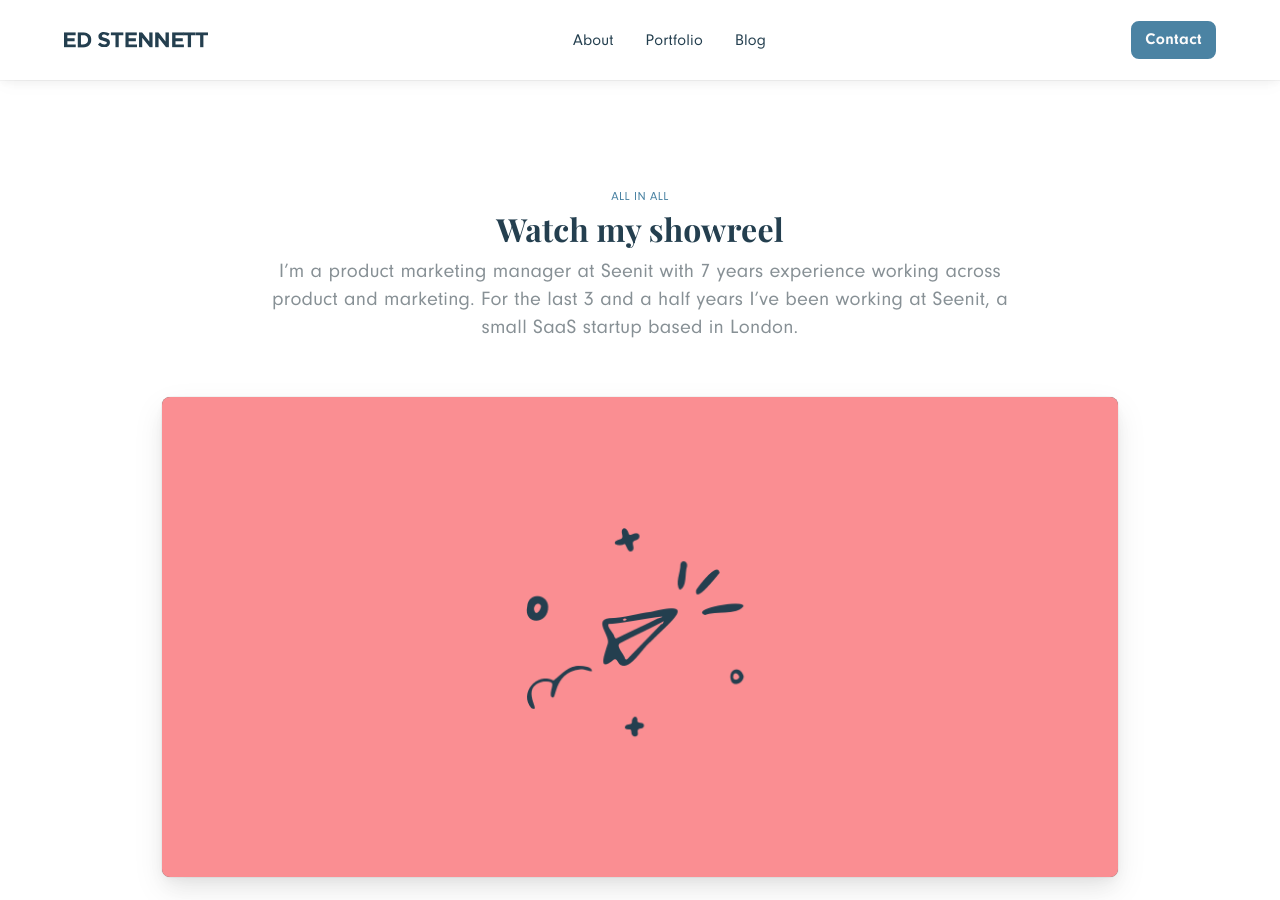
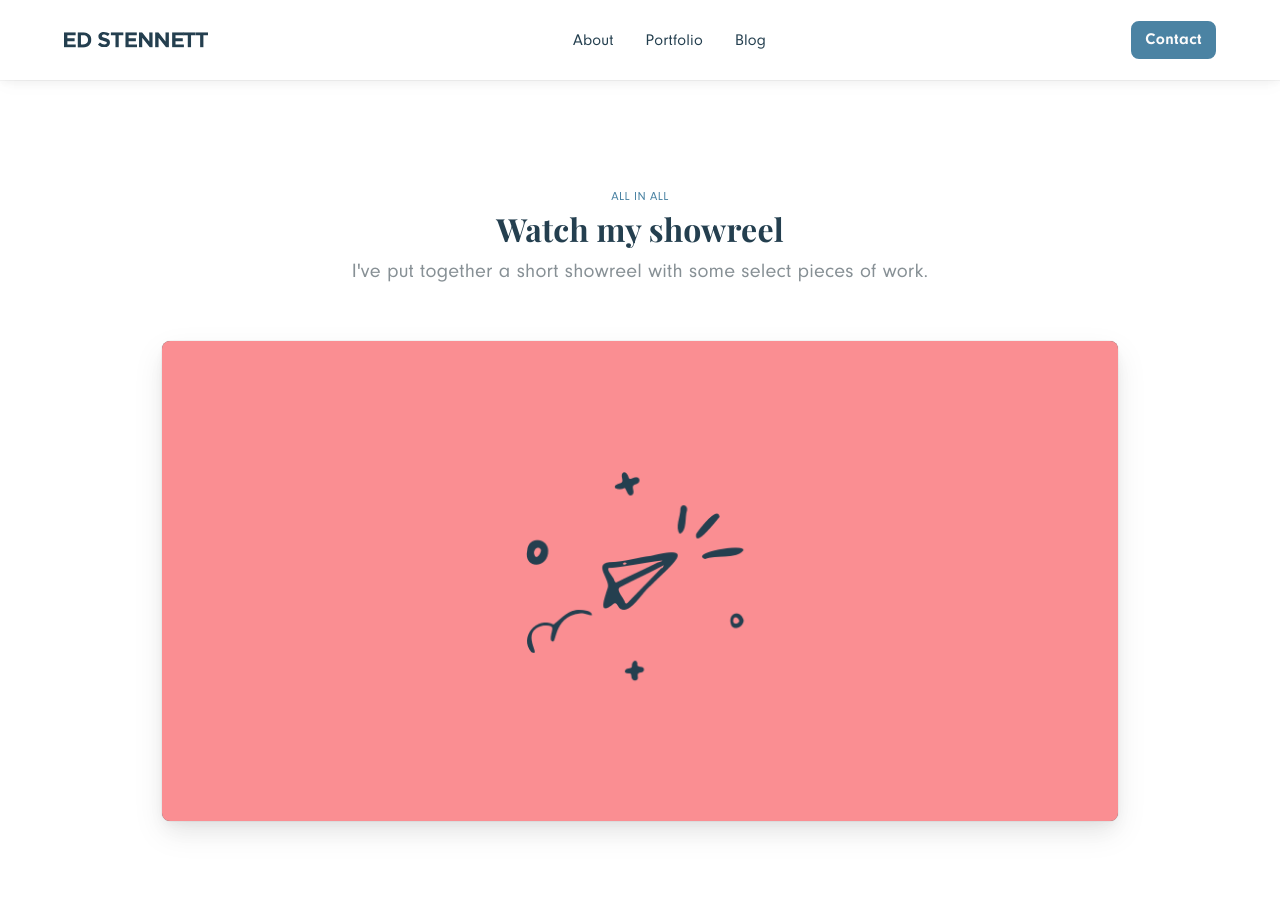
Before and after one commit to edstennettackee/edstennett, a Jekyll site: the page built from index.html, in a window 1280 px wide and 900 px high, scrolled down 4209 px. Built offline with Jekyll 4.4.1, drawn with Linux system fonts in a browser that asks for light colours.

Commit message:
Updated 2 files via CloudCannon

```diff
--- a/_includes/showreel.html
+++ b/_includes/showreel.html
@@ -2,9 +2,15 @@
     <div class="wrapper">
         <div class="row middle-xs">
             <div class="col-xs-12 col-md-8 col-md-offset-2 txt-center margin-top-16">
-                <p class="overline editable">All in all</p>
-                <h2 class="editable title">Watch my showreel</h2>
-                <p class="editable body-2 margin-bottom-32">I’m a product marketing manager at Seenit with 7 years experience working across product and marketing. For the last 3 and a half years I’ve been working at Seenit, a small SaaS startup based in London.</p>
+                <p class="overline editable">
+                	All in all
+                </p>
+                <h2 class="editable title">
+                	Watch my showreel
+                </h2>
+                <p class="editable body-2 margin-bottom-32">
+                	I've put together a short showreel with some select pieces of work.
+                </p>
             </div>
             <div class="col-xs-12 col-md-offset-1 col-md-10">
                 <a class="play-video" href="https://www.youtube.com/embed/NVWAGdHa250">
--- a/index.html
+++ b/index.html
@@ -64,7 +64,9 @@ showreel:
                 <div id="title-height-container">
                     <h1 class="headline">Hello, I’m Ed Stennett 👋</h1>
                 </div>
-                <p class="body-2 editable">I’m a product marketing manager at Seenit with 7 years experience working across brand, product and marketing. For the last 3 and a half years I’ve been working at Seenit, a B2B SaaS startup based in London.</p>
+                <p class="body-2 editable">
+                	I&rsquo;m a product marketing manager at Seenit with 7 years experience working across brand, product and marketing. For the last 3 and a half years I&rsquo;ve been working at Seenit, a B2B SaaS startup based in London.
+                </p>
                 <div class="button-group">
                     <a class="button brand editable" href="/portfolio/">Explore portfolio</a>
                     <a class="button ghost-brand editable" href="/contact/">Request CV</a>
@@ -84,10 +86,18 @@ showreel:
             <div class="card">
                 <div class="card-contents">
                     <div class="col-md-9">
-                        <p class="overline editable">About</p>
-                        <h2 class="title editable">I help companies build and market remarkable products</h2>
-                        <p class="body-2 editable">I started out at a small Winchester-based agency where I worked for  almost four years. I left in mid 2017 as Creative Director. I gained enormous experience across product, design, and technology, helping some of the largest pharmaceutical companies in the world. In the summer of 2017 I moved to London to join a wired top 100 start up called Seenit. I work as a Product Marketing Manager. From go-to-market and competitor insights, to brand and marketing design no two days are the same.</p>
-                        <p class="body-2 editable">In my spare time, I’ve learnt to code mostly with HTML, CSS, Javascript, and Ruby, working on a number of professional web projects (and this site!). I’ve worked with the static site generator Jekyll, a tool I’ve used for all the websites I’ve build for clients professionally.</p>
+                        <p class="overline editable">
+                        	About
+                        </p>
+                        <h2 class="title editable">
+                        	I help companies build and market remarkable products
+                        </h2>
+                        <p class="body-2 editable">
+                        	I started out at a small Winchester-based agency where I worked for almost four years. I left in mid 2017 as Creative Director. I gained enormous experience across product, design, and technology, helping some of the largest pharmaceutical companies in the world. In the summer of 2017 I moved to London to join a wired top 100 start up called Seenit. I work as a Product Marketing Manager. From go-to-market and competitor insights, to brand and marketing design no two days are the same.
+                        </p>
+                        <p class="body-2 editable">
+                        	In my spare time, I&rsquo;ve learnt to code mostly with HTML, CSS, Javascript, and Ruby, working on a number of professional web projects (and this site!). I&rsquo;ve worked with the static site generator Jekyll, a tool I&rsquo;ve used for all the websites I&rsquo;ve build for clients professionally.
+                        </p>
                         <a class="button ghost-brand editable" href="/contact/">Request CV</a>
                     </div>
                 </div>
```
